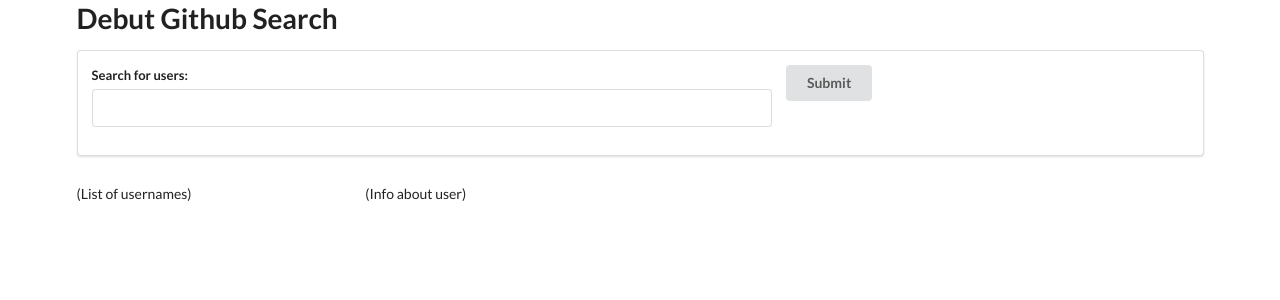
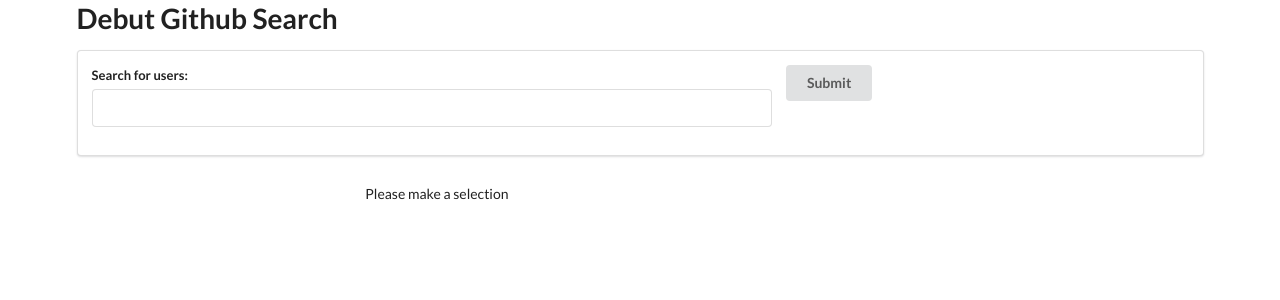
Before and after one commit to sengeezer/gh-search, a React (Create React App) app: page / in a window 1280 px wide. Shown: the top 300 px of the page. Built offline with nearby package versions, Linux system fonts and the light colour scheme.

Commit message:
Basic user data fetching complete

```diff
--- a/src/components/App.js
+++ b/src/components/App.js
@@ -2,6 +2,8 @@
 
 import github from '../apis/github';
 import SearchBar from './SearchBar';
+import UserList from './UserList';
+import UserInfo from './UserInfo';
 
 class App extends Component {
   state = {
@@ -20,8 +22,8 @@
       users: response.data.items
     });
   }
-  onUserSelect = async username => {
-    const response = await github.get(`/users/${username}`);
+  onUserSelect = async ({ login }) => {
+    const response = await github.get(`/users/${login}`);
 
     console.log(response.data);
 
@@ -41,10 +43,10 @@
           </div>
           <div className="ui row">
             <div className="four wide column">
-              (List of usernames)
+              <UserList users={this.state.users} onUserSelect={this.onUserSelect} />
             </div>
             <div className="twelve wide column">
-              (Info about user)
+              <UserInfo user={this.state.selectedUser} />
             </div>
           </div>
         </div>
--- /dev/null
+++ b/src/components/UserInfo.js
@@ -0,0 +1,19 @@
+import React from 'react';
+
+const UserInfo = ({ user }) => {
+  if (!user) {
+    return <div>Please make a selection</div>
+  }
+
+  return (
+    <div>
+      <div className="ui segment">
+        <h4 className="ui header">{user.name}</h4>
+        <p>{user.login}</p>
+        <p>{user.location}</p>
+      </div>
+    </div>
+  );
+};
+
+export default UserInfo;
```
